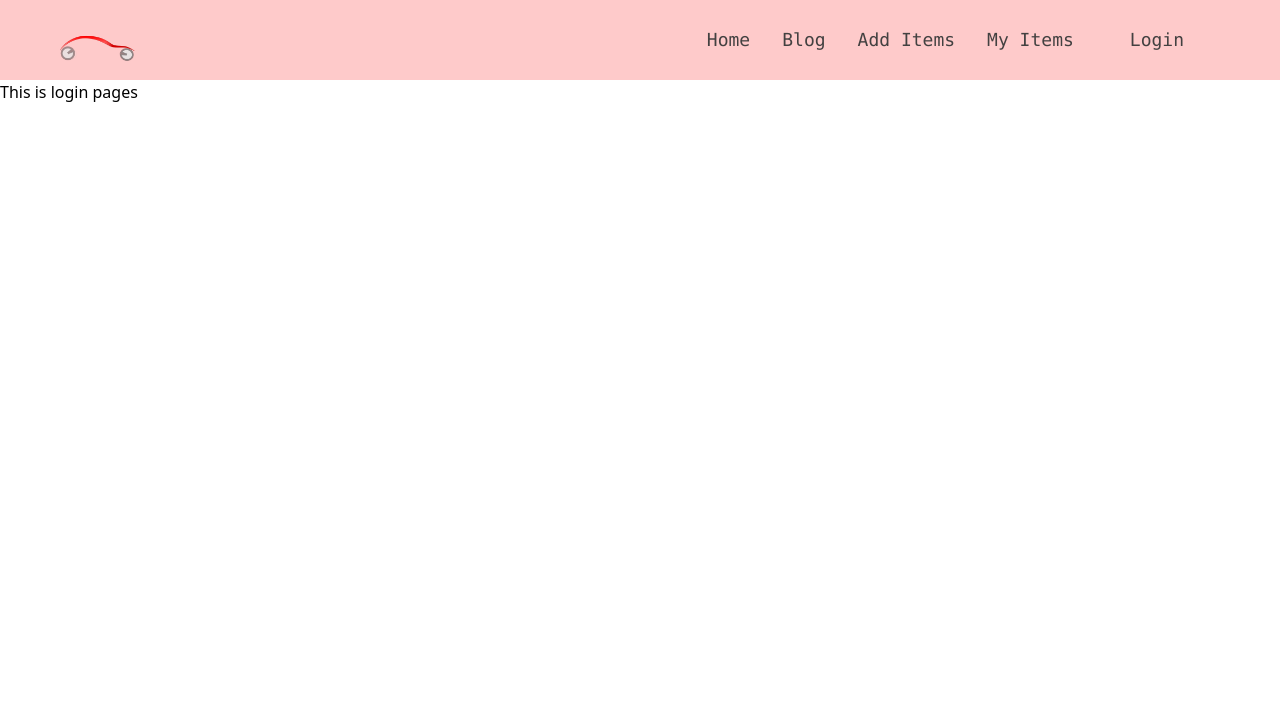
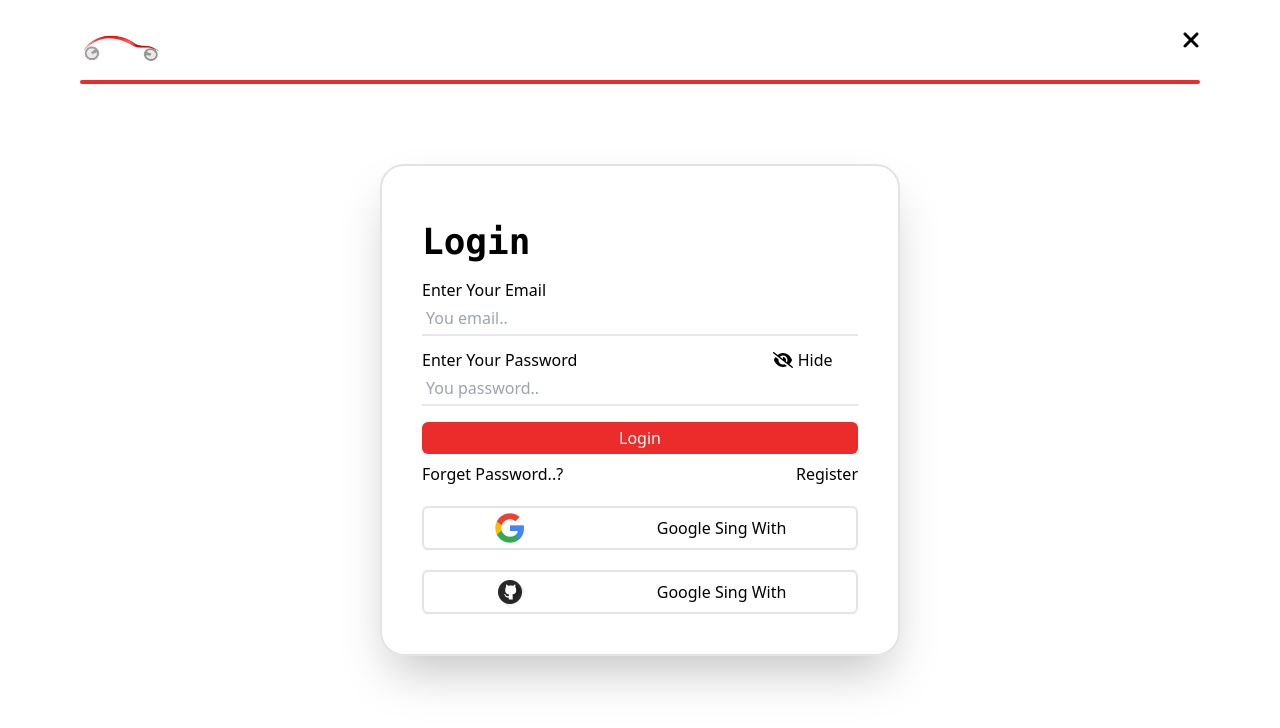
Before and after one commit to Moisur/warehouse-management-client-side, a React (Create React App) app: page /login in a window 1280 px wide. Shown: the top 728 px of the page. Built offline with nearby package versions, Linux system fonts and the light colour scheme.

Commit message:
login style

```diff
--- a/src/App.js
+++ b/src/App.js
@@ -6,6 +6,7 @@ import Home from './components/pages/Home/Home';
 import Login from './components/pages/Login/Login';
 import MyItems from './components/pages/My Items/MyItems';
 import NotFound from './components/pages/NotFound/NotFound';
+import Register from './components/pages/Register/Register';
 import Navbar from './components/shared/Navbar/Navbar';
 function App() {
   return (
@@ -18,6 +19,7 @@ function App() {
         <Route path="/addItems" element={<AddItems />} />
         <Route path="/myItems" element={<MyItems />} />
         <Route path="/login" element={<Login />} />
+        <Route path="/register" element={<Register />} />
         <Route path="*" element={<NotFound />} />
       </Routes>
     </div>
--- a/src/components/pages/Home/Home.js
+++ b/src/components/pages/Home/Home.js
@@ -5,7 +5,7 @@ const Home = () => {
     return (
         <div>
              <Title title={Home}></Title>
-            This is home pages
+            lorem
         </div>
     );
 };
--- /dev/null
+++ b/src/components/pages/Login/Login.css
@@ -0,0 +1,3 @@
+.btn-login{
+    border: 2px solid rgba(224, 224, 224, 0.897);
+}
--- a/src/components/pages/Login/Login.js
+++ b/src/components/pages/Login/Login.js
@@ -1,11 +1,77 @@
-import React from 'react';
+import React, { useState } from 'react';
 import Title from '../../shared/Title/Title';
-
+import { FontAwesomeIcon } from '@fortawesome/react-fontawesome'
+import { faEye, faEyeSlash, faXmark } from '@fortawesome/free-solid-svg-icons'
+import { Link } from 'react-router-dom';
+import './Login.css'
 const Login = () => {
+    const [password, setPassword] = useState(false)
+    /* =================== password ===================  */
+    const [handel, setHandel] = useState('')
+    const [handelError, setHandelError] = useState('')
+    const passwordHandel = (event) => {
+        const password = event.target.value
+        if (password.length > 6) {
+            setHandel(event.target.value)
+            setHandelError('')
+        }
+        else {
+            setHandelError('RongPassword')
+        }
+    }
+    console.log(handel)
     return (
         <div>
             <Title title={Login}></Title>
-            This is login pages
+            <div className='px-5 lg:px-20 '>
+                <div>
+                    <div className='flex justify-between items-center text-2xl'>
+                        <img className='w-20' src={require('../../images/logo.png')} alt="" />
+                        <Link to='/'><FontAwesomeIcon icon={faXmark}></FontAwesomeIcon></Link>
+                    </div>
+                    <div className='h-1 bg-[#eb1b1bec] w-full rounded-3xl'></div>
+                    <div className='w-[280px] md:w-[520px] mx-auto mt-20 btn-login p-4 md:p-10  rounded-3xl shadow-2xl'>
+                        <h1 className='text-4xl font-mono font-bold py-4'>Login</h1>
+                        <form className='text-black'>
+                            <div className='mb-3'>
+                                <span>
+                                    <label htmlFor="Email">Enter Your Email</label>
+                                </span>
+                                <br />
+                                <input className='w-full border-b-2 outline-none  p-1 ' type="email" id='Email' placeholder='You email..' required />
+                            </div>
+                            <div className='mb-4'>
+                                <span>
+                                    <label htmlFor="password">Enter Your Password</label>
+                                    <span className='cursor-pointer md:ml-48' onClick={() => setPassword(!password)}>{
+                                        password ? <span> <FontAwesomeIcon icon={faEye}></FontAwesomeIcon> Show</span> :
+                                            <span> <FontAwesomeIcon icon={faEyeSlash}></FontAwesomeIcon> Hide</span>
+                                    }
+                                    </span>
+                                </span>
+                                <br />
+                                <input onChange={passwordHandel} className='w-full  outline-none border-b-2  p-1' type={password ? 'password' : 'text'} id='password' placeholder='You password..' required />
+                                <span>{handelError}</span>
+                            </div>
+                            <div className='mb-2'>
+                                <input className='w-full rounded-md outline-none  bg-[#eb1b1bec] text-white  p-1 cursor-pointer' type="submit" value='Login'/>
+                            </div>
+                            <div className='flex justify-between items-center mb-2'>
+                                <button>Forget Password..?</button>
+                                <Link to='/register'>Register</Link>
+                            </div>
+                            <div className='flex justify-around items-center btn-login my-5 p-1 rounded-md cursor-pointer'>
+                                <img className='w-8' src={require('../../images/google.png')} alt="" />
+                                <p>Google Sing With</p>
+                            </div>
+                            <div className='flex justify-around items-center btn-login p-1 rounded-md cursor-pointer'>
+                                <img className='w-8' src={require('../../images/github-logo.png')} alt="" />
+                                <p>Google Sing With</p>
+                            </div>
+                        </form>
+                    </div>
+                </div>
+            </div>
         </div>
     );
 };
--- /dev/null
+++ b/src/components/shared/Navbar/Navbar.css
@@ -0,0 +1,6 @@
+.SimpleStyle{
+    background-color: aqua;
+}
+.hiStyle{
+    background-color: rgb(255, 251, 0);
+}
--- a/src/components/shared/Navbar/Navbar.js
+++ b/src/components/shared/Navbar/Navbar.js
@@ -1,16 +1,24 @@
 import React, { useState } from 'react';
 import { FontAwesomeIcon } from '@fortawesome/react-fontawesome'
 import { faXmark, faBars } from '@fortawesome/free-solid-svg-icons'
-import { Link } from 'react-router-dom';
-
+import { Link, useLocation } from 'react-router-dom';
+import './Navbar.css'
 const Navbar = () => {
-
     const [Menu, setMenu] = useState(false)
+    const [navbar, setNavbar] = useState(false)
     const Menubar = () => {
         setMenu(!Menu)
     }
+    const changeBackground = () => {
+        if (window.scrollY >= 100) {
+            setNavbar(true)
+        } else {
+            setNavbar(false)
+        }
+    }
+    window.addEventListener('scroll', changeBackground)
     return (
-        <div className='px-5 lg:px-14 flex items-center bg-red-200 z-8  justify-between font-mono text-lg text-[#434141]'>
+        <div  className={`${useLocation().pathname.toString() ==='/login'?'hidden':'block'} px-5 lg:px-14 flex items-center  z-8  justify-between font-mono text-lg text-[#434141] sticky top-0 ${navbar ? 'SimpleStyle' : 'hiStyle'}`}>
             <Link to='/'> <img className='w-20 ' src={require('../../images/logo.png')} alt="" /></Link>
             <nav className='hidden md:block'>
                 <ul>
```
Also changed, not shown: src/components/images/google.png (renamed from src/components/images/gogle.png).
